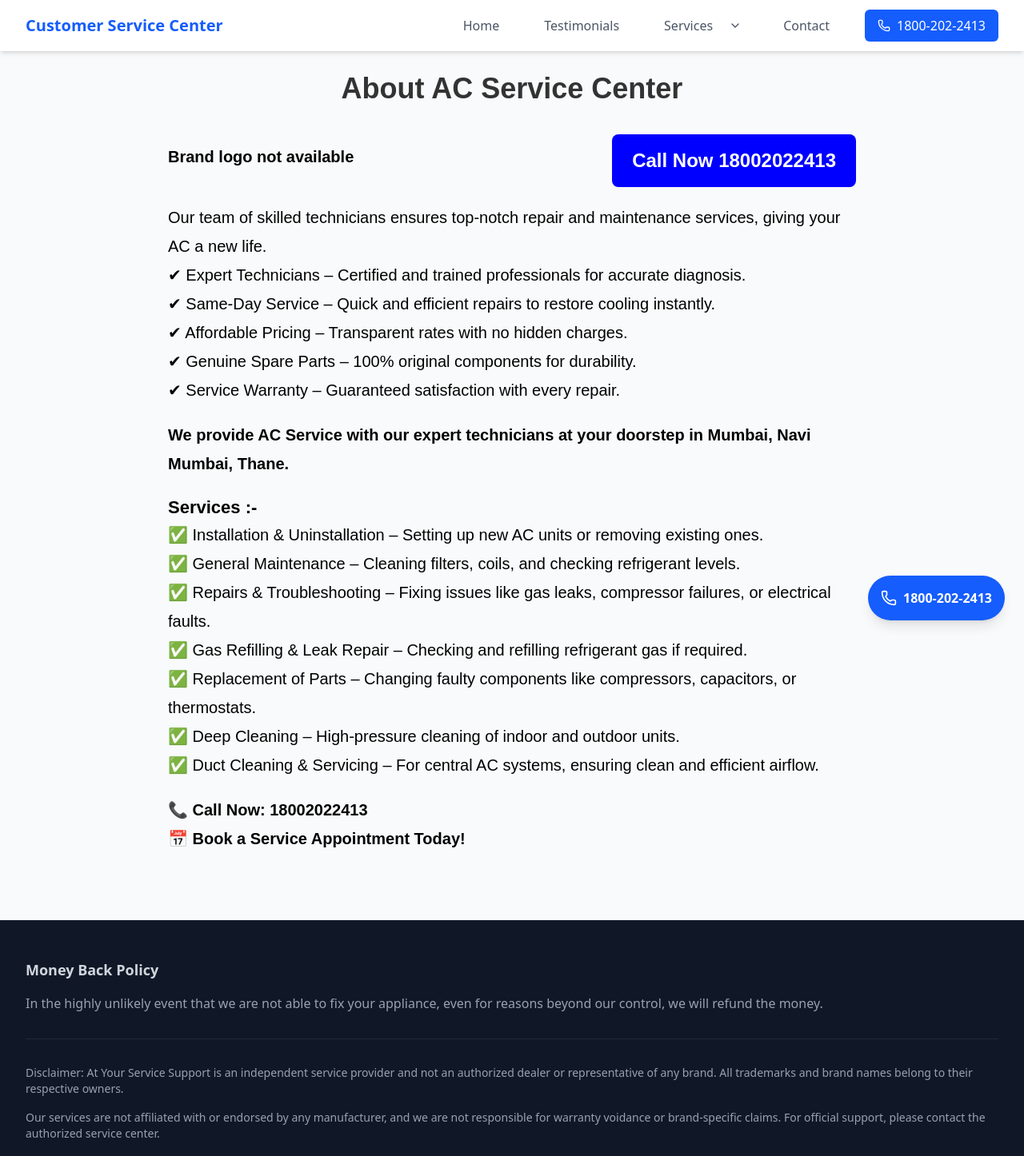
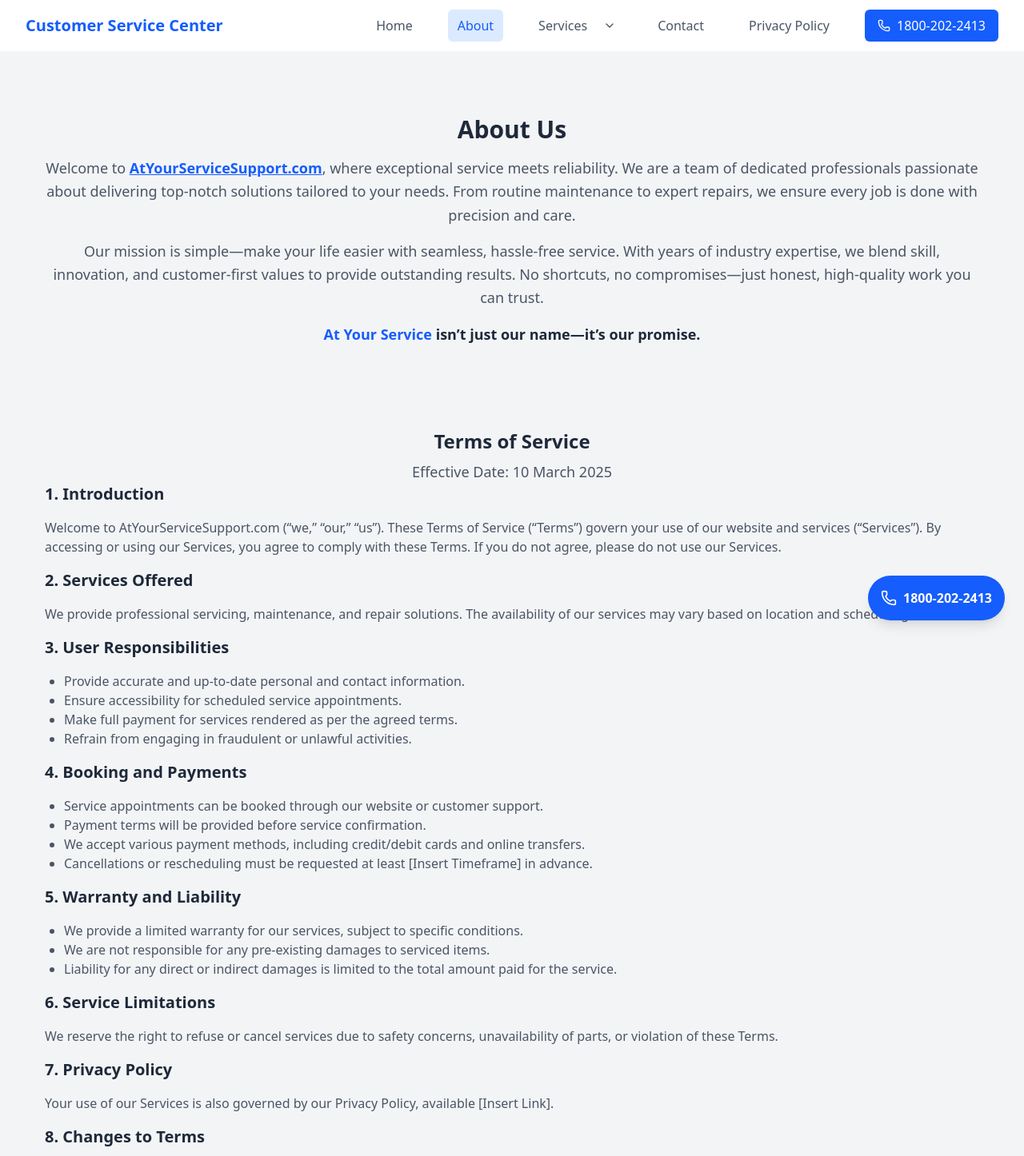
Before and after one commit to sanjanajaiswalCS/new-project, a React (Vite) app in the folder vite-project/: page /about in a window 1280 px wide. Shown: the top 1446 px of the page at 80% size. Built offline with nearby package versions, Linux system fonts and the light colour scheme.

Commit message:
website according to google ads requirements

```diff
--- a/vite-project/src/App.jsx
+++ b/vite-project/src/App.jsx
@@ -1,13 +1,16 @@
 import React from 'react';
 import { BrowserRouter as Router, Routes, Route } from 'react-router-dom';
 import { Phone } from 'lucide-react';
-import Navbar from './components/navbar';
 import Home from './pages/home';
 import Services from './pages/services';
 import Testimonials from './pages/testinomial';
-import Footer from './components/footer';
+import Navbar from './components/Navbar';
 import Brand from './pages/Brand';
 import Contacts from './pages/Contacts';
+import Footer from './components/Footer';
+import About from './pages/About';
+import Privacy from './pages/Privacy';
+
 function App() {
   const brands = [
     "Voltas", "Daikin", "Samsung", "Haier", "Panasonic", "Blue Star",
@@ -20,9 +23,10 @@ function App() {
         <Routes>
           <Route path="/" element={<Home />} />
           <Route path="/services" element={<Services />} />
-          <Route path="/testimonials" element={<Testimonials />} />
+          <Route path="/about" element={<About  />} />
           <Route path="/contact" element={<Contacts />} />
           <Route path="/:brandname" element={<Brand />} />
+          <Route path="/privacy" element={<Privacy />} />
         </Routes>
         <Footer />
 
--- a/vite-project/src/components/footer.jsx
+++ b/vite-project/src/components/footer.jsx
@@ -5,9 +5,13 @@ const Footer = () => {
     <footer className="bg-gray-900 text-gray-300 py-12 mt-16">
       <div className="max-w-7xl mx-auto px-4 sm:px-6 lg:px-8">
         <div className="mb-8">
-          <h3 className="text-lg font-semibold mb-4">Money Back Policy</h3>
+          <h3 className="text-lg font-semibold mb-4"> Refund Policy</h3>
           <p className="text-gray-400">
-            In the highly unlikely event that we are not able to fix your appliance, even for reasons beyond our control, we will refund the money.
+          At AtYourServiceSupport.com, refunds are available if we cannot provide a scheduled service or fail to meet agreed-upon standards.
+
+No refunds will be issued for completed services, customer no-shows, or failure to meet service requirements.
+
+Refund requests must be made within 2 days via email and will be processed within 7 working days. Contact us at [toll free number] for assistance.
           </p>
         </div>
 
--- a/vite-project/src/components/navbar.jsx
+++ b/vite-project/src/components/navbar.jsx
@@ -9,7 +9,7 @@ const Navbar = () => {
   const navigate = useNavigate();
   const brands = [
     "Samsung",
-    "Lg",
+    "LG",
     "Voltas",
     "Daikin",
     "OGeneral",
@@ -22,6 +22,7 @@ const Navbar = () => {
     "Godrej",
     "Ifb",
     "Haier",
+    "Panasonic",
   ];
 
   const toggleMenu = () => {
@@ -88,19 +89,19 @@ const Navbar = () => {
             </NavLink>
 
             <NavLink
-              to="/testimonials"
+              to="/about"
               className={({ isActive }) =>
                 `${isActive ? "bg-blue-100 text-blue-600" : "text-gray-600"} px-3 py-2 rounded-md hover:bg-blue-50 hover:text-blue-600 transition-colors`
               }
             >
-              Testimonials
+              About
             </NavLink>
             <div className="relative">
               <div className="flex items-center">
                 <NavLink
                   to="/services"
                   className={({ isActive }) =>
-                    `${isActive || isDropdownOpen ? "bg-blue-100 text-blue-600" : "text-gray-600"} block px-3 py-2 rounded-md text-base font-medium hover:bg-blue-50 hover:text-blue-600 transition-colors`
+                    `${isActive ? "bg-blue-100 text-blue-600" : "text-gray-600"} px-3 py-2 rounded-md hover:bg-blue-50 hover:text-blue-600 transition-colors`
                   }
 
                 >
@@ -144,6 +145,14 @@ const Navbar = () => {
             >
               Contact
             </NavLink>
+            <NavLink
+              to="/privacy"
+              className={({ isActive }) =>
+                `${isActive ? "bg-blue-100 text-blue-600" : "text-gray-600"} px-3 py-2 rounded-md hover:bg-blue-50 hover:text-blue-600 transition-colors`
+              }
+            >
+              Privacy Policy
+            </NavLink>
             <a
               href="tel:18002022413"
               className="bg-blue-600 text-white px-4 py-2 rounded-md flex items-center gap-2 hover:bg-blue-700 transition-colors"
@@ -171,13 +180,13 @@ const Navbar = () => {
             </NavLink>
 
             <NavLink
-              to="/testimonials"
+              to="/about"
               className={({ isActive }) =>
                 `${isActive ? "bg-blue-100 text-blue-600" : "text-gray-600"} block px-3 py-2 rounded-md text-base font-medium hover:bg-blue-50 hover:text-blue-600 transition-colors`
               }
               onClick={() => setIsOpen(false)}
             >
-              Testimonials
+              About
             </NavLink>
             <div className="relative">
               <button
@@ -188,8 +197,9 @@ const Navbar = () => {
                 <NavLink
                   to="/services"
                   className={({ isActive }) =>
-                    `${isActive || isDropdownOpen ? " text-grey-600" : "text-gray-600"} px-3 py-2 rounded-md hover:bg-blue-50 hover:text-blue-600 transition-colors`
+                    `${isActive ? "bg-blue-100 text-blue-600" : "text-gray-600"} block px-3 py-2 rounded-md text-base font-medium hover:bg-blue-50 hover:text-blue-600 transition-colors`
                   }
+                  onClick={() => setIsOpen(false)}
                 >
                   Services
                 </NavLink>
@@ -220,6 +230,15 @@ const Navbar = () => {
               )}
             </div>
             <NavLink
+              to="/privacy"
+              className={({ isActive }) =>
+                `${isActive ? "bg-blue-100 text-blue-600" : "text-gray-600"} block px-3 py-2 rounded-md text-base font-medium hover:bg-blue-50 hover:text-blue-600 transition-colors`
+              }
+              onClick={() => setIsOpen(false)}
+            >
+              Privacy Policy
+            </NavLink>
+            <NavLink
               to="/contact"
               className={({ isActive }) =>
                 `${isActive ? "bg-blue-100 text-blue-600" : "text-gray-600"} block px-3 py-2 rounded-md text-base font-medium hover:bg-blue-50 hover:text-blue-600 transition-colors`
--- /dev/null
+++ b/vite-project/src/pages/About.jsx
@@ -0,0 +1,70 @@
+import React from "react";
+
+function About() {
+  return (
+    <div className="flex flex-col items-center justify-center  min-h-screen bg-gray-100 px-6 py-12">
+      <div className="max-w-7xl  rounded-2xl p-8 text-center">
+        <h1 className="text-3xl font-bold text-gray-800 mb-4">About Us</h1>
+        <p className="text-gray-600 text-lg leading-relaxed">
+        Welcome to <a href="https://www.AtYourServiceSupport.com" className="font-semibold text-blue-600 underline" target="_blank" rel="noopener noreferrer">AtYourServiceSupport.com</a>, where exceptional service meets reliability. We are a team of dedicated professionals passionate about delivering top-notch solutions tailored to your needs. From routine maintenance to expert repairs, we ensure every job is done with precision and care.
+       </p>
+        <p className="mt-4 text-gray-600 text-lg leading-relaxed">
+          Our mission is simple—make your life easier with seamless, hassle-free service. With years of industry expertise, we blend skill, innovation, and customer-first values to provide outstanding results. No shortcuts, no compromises—just honest, high-quality work you can trust.
+        </p>
+        <p className="mt-4 text-lg text-gray-800 font-semibold">
+          <span className="text-blue-600">At Your Service</span> isn’t just our name—it’s our promise.
+        </p>
+        </div>
+        <div className="max-w-7xl  rounded-2xl p-8 text-center">
+
+        <h2 className="text-2xl font-bold text-gray-800 mt-10">Terms of Service</h2>
+        <p className="text-gray-600 text-lg mt-2">Effective Date: 10 March 2025</p>
+
+        <div className="text-left text-gray-600  space-y-4">
+          <h3 className="text-xl font-semibold text-gray-800">1. Introduction</h3>
+          <p>Welcome to AtYourServiceSupport.com (“we,” “our,” “us”). These Terms of Service (“Terms”) govern your use of our website and services (“Services”). By accessing or using our Services, you agree to comply with these Terms. If you do not agree, please do not use our Services.</p>
+
+          <h3 className="text-xl font-semibold text-gray-800">2. Services Offered</h3>
+          <p>We provide professional servicing, maintenance, and repair solutions. The availability of our services may vary based on location and scheduling.</p>
+
+          <h3 className="text-xl font-semibold text-gray-800">3. User Responsibilities</h3>
+          <ul className="list-disc ml-6">
+            <li>Provide accurate and up-to-date personal and contact information.</li>
+            <li>Ensure accessibility for scheduled service appointments.</li>
+            <li>Make full payment for services rendered as per the agreed terms.</li>
+            <li>Refrain from engaging in fraudulent or unlawful activities.</li>
+          </ul>
+
+          <h3 className="text-xl font-semibold text-gray-800">4. Booking and Payments</h3>
+          <ul className="list-disc ml-6">
+            <li>Service appointments can be booked through our website or customer support.</li>
+            <li>Payment terms will be provided before service confirmation.</li>
+            <li>We accept various payment methods, including credit/debit cards and online transfers.</li>
+            <li>Cancellations or rescheduling must be requested at least [Insert Timeframe] in advance.</li>
+          </ul>
+
+          <h3 className="text-xl font-semibold text-gray-800">5. Warranty and Liability</h3>
+          <ul className="list-disc ml-6">
+            <li>We provide a limited warranty for our services, subject to specific conditions.</li>
+            <li>We are not responsible for any pre-existing damages to serviced items.</li>
+            <li>Liability for any direct or indirect damages is limited to the total amount paid for the service.</li>
+          </ul>
+
+          <h3 className="text-xl font-semibold text-gray-800">6. Service Limitations</h3>
+          <p>We reserve the right to refuse or cancel services due to safety concerns, unavailability of parts, or violation of these Terms.</p>
+
+          <h3 className="text-xl font-semibold text-gray-800">7. Privacy Policy</h3>
+          <p>Your use of our Services is also governed by our Privacy Policy, available [Insert Link].</p>
+
+          <h3 className="text-xl font-semibold text-gray-800">8. Changes to Terms</h3>
+          <p>We may update these Terms periodically. Any changes will be posted on this page with an updated effective date.</p>
+
+          <h3 className="text-xl font-semibold text-gray-800">9. Contact Us</h3>
+          <p>For any questions or concerns regarding these Terms, please contact us at [Insert Contact Details].</p>
+        </div>
+      </div>
+    </div>
+  );
+}
+
+export default About;
--- a/vite-project/src/pages/Brand.jsx
+++ b/vite-project/src/pages/Brand.jsx
@@ -17,7 +17,8 @@ const Brand = () => {
     lloyd: "https://img.etimg.com/thumb/width-1200,height-900,imgsize-288849,resizemode-75,msid-100319675/industry/cons-products/durables/lloyd-will-adopt-aggressive-pricing-strategy-to-gain-market-share-revenue-yogesh-gupta.jpg",
     godrej: "https://upload.wikimedia.org/wikipedia/commons/thumb/9/97/Godrej_Logo.svg/2560px-Godrej_Logo.svg.png",
     ifb: "https://seeklogo.com/images/I/ifb-logo-CDA98EC536-seeklogo.com.png",
-    haier: "https://upload.wikimedia.org/wikipedia/commons/thumb/6/64/Haier_logo.svg/2560px-Haier_logo.svg.png"
+    haier: "https://upload.wikimedia.org/wikipedia/commons/thumb/6/64/Haier_logo.svg/2560px-Haier_logo.svg.png",
+    panasonic:"https://kreafolk.com/cdn/shop/articles/panasonic-logo-design-history-and-evolution-kreafolk_e22aef50-03d3-44ad-9c51-839d87728434.jpg?v=1717725026&width=2048"
   };
 
   // Ensure the brandname is lowercase and fetch the corresponding logo
@@ -25,9 +26,10 @@ const Brand = () => {
 
   // Format brand name to Title Case (e.g., "samsung" → "Samsung")
   const formattedBrandName = brandname
-    ? brandname.charAt(0).toUpperCase() + brandname.slice(1).toLowerCase()
-    : "Brand";
-
+  ? brandname.toLowerCase() === "lg" // Check if the brand name is "lg" (case-insensitive)
+    ? "LG" // Convert "lg" to "LG"
+    : brandname.charAt(0).toUpperCase() + brandname.slice(1).toLowerCase() // Capitalize the first letter and lowercase the rest
+  : "Brand"; // Default value if brandname is empty or undefined
   return (
     <div style={{ maxWidth: "900px", margin: "auto", padding: "20px", fontFamily: "Arial, sans-serif" }}>
 
--- a/vite-project/src/pages/Contacts.jsx
+++ b/vite-project/src/pages/Contacts.jsx
@@ -19,8 +19,8 @@ const Contacts = () => {
     },
     {
       icon: <Clock className="h-6 w-6" />,
-      title: "Working Hours",
-      content: "24/7 Emergency Service",
+      title: "Head Office",
+      content: "Mumbai",
       special: true
     },
     {
--- /dev/null
+++ b/vite-project/src/pages/Privacy.jsx
@@ -0,0 +1,60 @@
+import React from "react";
+
+function Privacy() {
+  return (
+    <div className="flex flex-col items-center justify-center min-h-screen bg-gray-100 px-6 py-12">
+      <div className="max-w-7xl  shadow-lg rounded-2xl p-8 text-center">
+        <h1 className="text-3xl font-bold text-gray-800 mb-4">Privacy Policy</h1>
+        <p className="text-gray-600 text-lg">Effective Date: 10th March 2025</p>
+
+        <div className="text-left text-gray-600 mt-4 space-y-4">
+          <h3 className="text-xl font-semibold text-gray-800">1. Introduction</h3>
+          <p>Welcome to AtYourServiceSupport.com (“we,” “our,” “us”). We respect your privacy and are committed to protecting it through this Privacy Policy.</p>
+
+          <h3 className="text-xl font-semibold text-gray-800">2. Information We Collect</h3>
+          <ul className="list-disc ml-6">
+            <li>Personal Information: Name, email, phone number, billing info, and service preferences.</li>
+            <li>Service Information: Requested services, scheduled appointments, and transaction history.</li>
+            <li>Technical Data: IP address, browser type, device details, and cookies.</li>
+            <li>User Communications: Feedback, reviews, and support interactions.</li>
+          </ul>
+
+          <h3 className="text-xl font-semibold text-gray-800">3. How We Use Your Information</h3>
+          <ul className="list-disc ml-6">
+            <li>Operate and maintain our Services.</li>
+            <li>Facilitate service requests and manage appointments.</li>
+            <li>Personalize user experience and communicate updates.</li>
+            <li>Detect and prevent fraud or security breaches.</li>
+          </ul>
+
+          <h3 className="text-xl font-semibold text-gray-800">4. Sharing of Information</h3>
+          <p>We do not sell or rent your personal information but may share it with service providers, legal authorities, and payment processors.</p>
+
+          <h3 className="text-xl font-semibold text-gray-800">5. Data Security</h3>
+          <p>We implement security measures to protect your information, but no method is 100% secure.</p>
+
+          <h3 className="text-xl font-semibold text-gray-800">6. Your Rights and Choices</h3>
+          <ul className="list-disc ml-6">
+            <li>Access, update, or delete your personal information.</li>
+            <li>Opt-out of marketing communications.</li>
+            <li>Request a copy of your data.</li>
+          </ul>
+
+          <h3 className="text-xl font-semibold text-gray-800">7. Cookies and Tracking</h3>
+          <p>We use cookies to improve user experience. You can manage cookie settings through your browser.</p>
+
+          <h3 className="text-xl font-semibold text-gray-800">8. Third-Party Links</h3>
+          <p>We are not responsible for the privacy policies of third-party websites linked from our site.</p>
+
+          <h3 className="text-xl font-semibold text-gray-800">9. Changes to This Policy</h3>
+          <p>We may update this Privacy Policy periodically, and changes will be posted here.</p>
+
+          <h3 className="text-xl font-semibold text-gray-800">10. Contact Us</h3>
+          <p>For privacy-related inquiries, contact us at [Insert Contact Details].</p>
+        </div>
+      </div>
+    </div>
+  );
+}
+
+export default Privacy;
--- a/vite-project/src/pages/services.jsx
+++ b/vite-project/src/pages/services.jsx
@@ -1,5 +1,6 @@
 import React from 'react';
 import { Phone } from 'lucide-react';
+import Testimonials from './testinomial';
 
 const Services = () => {
   const services = [
@@ -77,7 +78,9 @@ const Services = () => {
           </div>
         ))}
       </div>
+      <Testimonials />
     </div>
+
   );
 };
 
```
